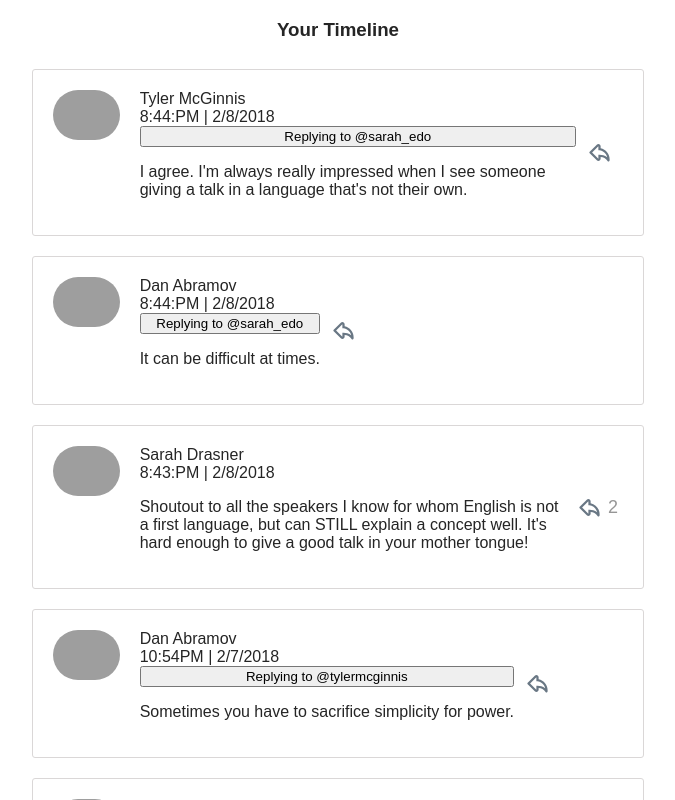
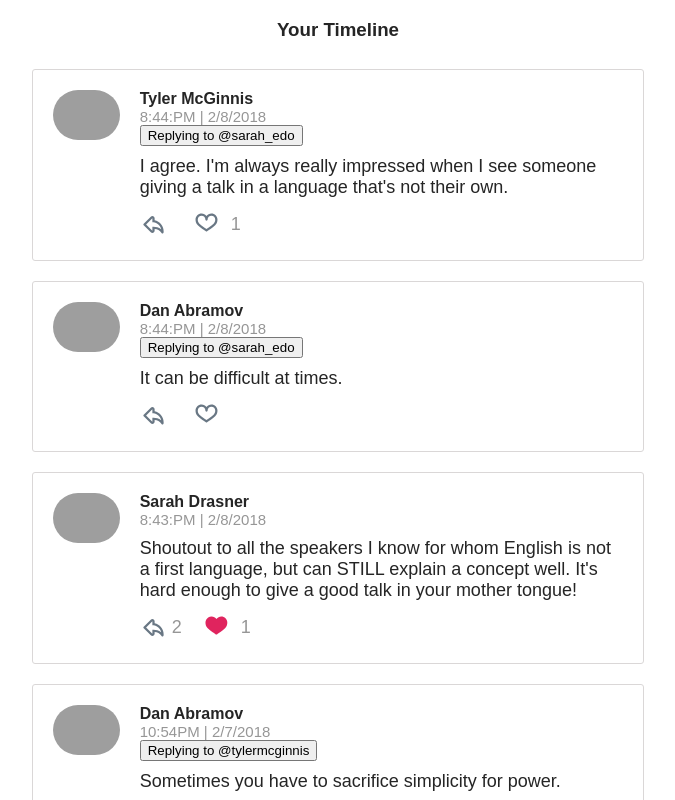
Before and after one commit to anton415/twitter-clone, a React (Create React App) app: page / in a window 1280 px wide. Shown: the top 800 px of the page, without its empty margins (302-977 px from the left). Built offline with nearby package versions, Linux system fonts and the light colour scheme; grey boxes are pictures that could not be loaded.

Commit message:
Tweet UI, part 2.

```diff
--- a/src/components/Tweet.js
+++ b/src/components/Tweet.js
@@ -4,10 +4,16 @@
 import { TiArrowBackOutline, TiHeartOutline, TiHeartFullOutline } from 'react-icons/ti'
 
 class Tweet extends Component {
+  handleLike = (e) => {
+    e.preventDefault()
+    // TODO: Handle like tweet.
+  }
+
   toParent = (e, id) => {
     e.preventDefault()
     // todo: Redirect to parent Tweet.
   }
+
   render() {
     const { tweet } = this.props
 
@@ -16,7 +22,7 @@
     }
 
     const {
-      name, avatar, timestamp, text, hasLiked, likes, replies, id, parent
+      name, avatar, timestamp, text, hasLiked, likes, replies, parent
     } = tweet
 
     return (
@@ -27,6 +33,7 @@
           className='avatar'
         />
         <div className='tweet-info'>
+          <div>
             <span>{name}</span>
             <div>{formatDate(timestamp)}</div>
             {parent && (
@@ -39,6 +46,13 @@
           <div className='tweet-icons'>
             <TiArrowBackOutline className='tweet-icon' />
             <span>{replies !== 0 && replies}</span>
+            <button className='heart-button' onClick={this.handleLike}>
+              {hasLiked === true
+                ? <TiHeartFullOutline color='#e0245e' className='tweet-icon' />
+                : <TiHeartOutline className='tweet-icon'/>}
+            </button>
+            <span>{likes !== 0 && likes}</span>
+          </div>
         </div>
       </div>
     )
```
Lines whose indentation alone changed are shown as unchanged.
